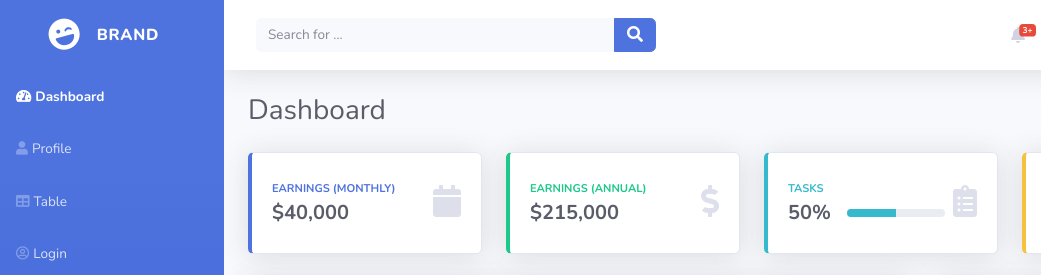
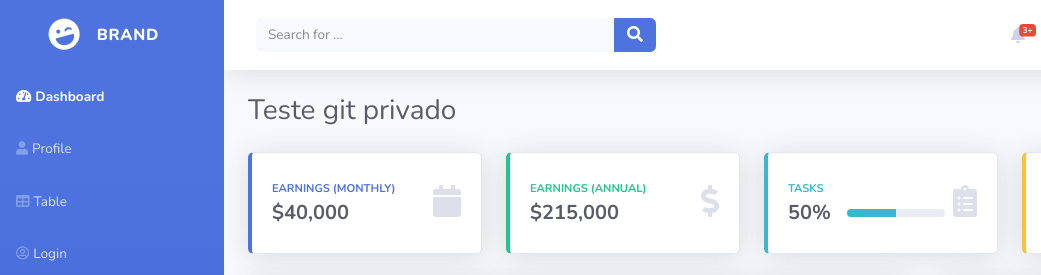
Before and after one commit to MurilloDiasDev/sample, a plain HTML site: page index.html in a window 1280 px wide. Shown: the top 275 px of the page, 0-1041 px from the left. Drawn offline with nearby package versions, Linux system fonts and the light colour scheme.

Commit message:
teste publico

```diff
--- a/index.html
+++ b/index.html
@@ -136,7 +136,7 @@
             </nav>
             <div class="container-fluid">
                 <div class="d-sm-flex justify-content-between align-items-center mb-4">
-                    <h3 class="text-dark mb-0">Dashboard</h3><a class="btn btn-primary btn-sm d-none d-sm-inline-block" role="button" href="#"><i class="fas fa-download fa-sm text-white-50"></i>&nbsp;Generate Report</a></div>
+                    <h3 class="text-dark mb-0">Teste git privado</h3><a class="btn btn-primary btn-sm d-none d-sm-inline-block" role="button" href="#"><i class="fas fa-download fa-sm text-white-50"></i>&nbsp;Generate Report</a></div>
                 <div class="row">
                     <div class="col-md-6 col-xl-3 mb-4">
                         <div class="card shadow border-left-primary py-2">
```
